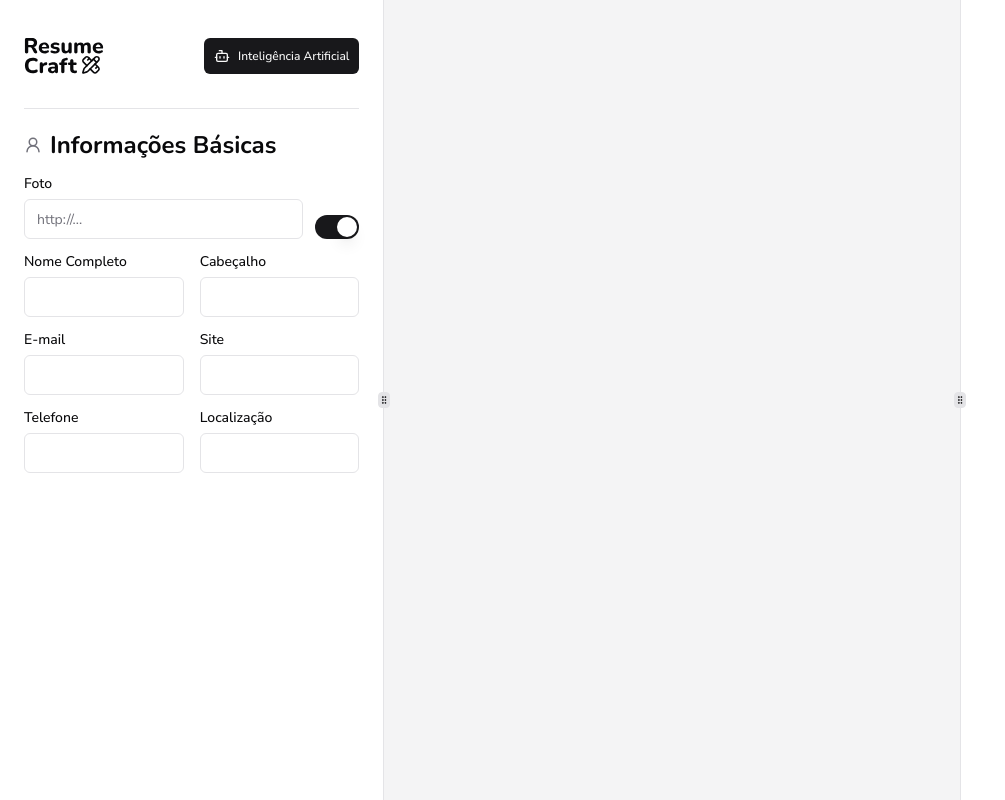
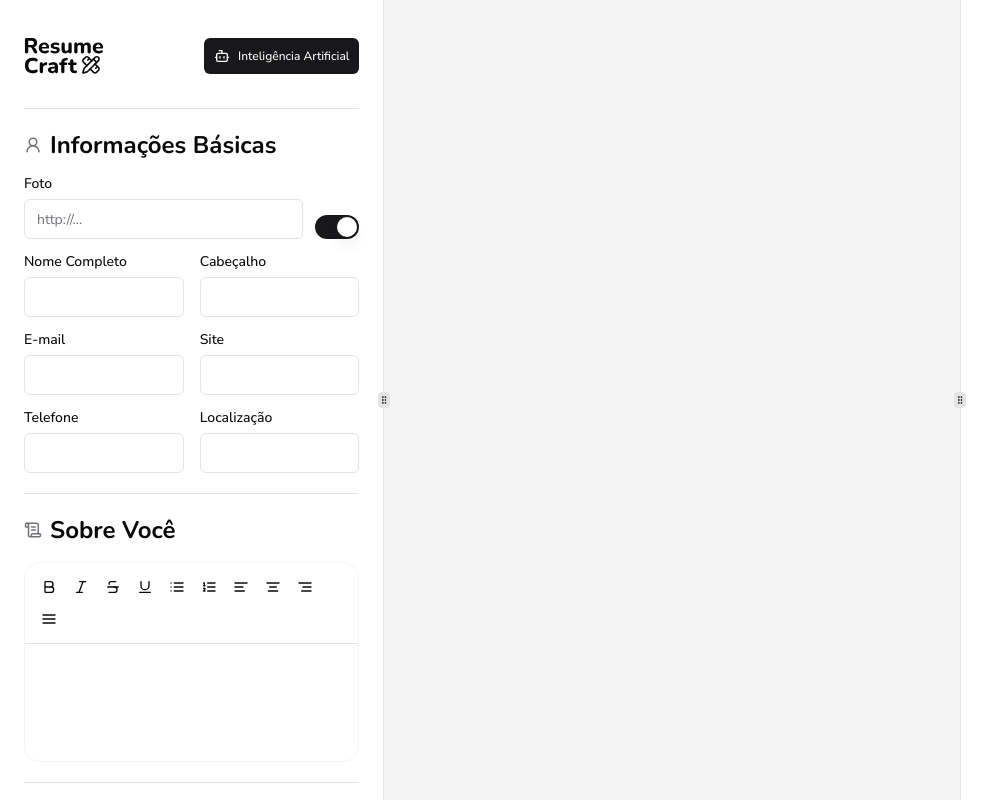
Before and after one commit to atiladelcanton/resume-craft, a Next.js app: page /dashboard/resumes/example in a window 1280 px wide. Shown: the whole page, without its empty margins (0-1005 px from the left). Built offline with nearby package versions, Linux system fonts and the light colour scheme.

Commit message:
Add tooltip and editor components; implement summary section in resume sidebar

```diff
--- a/package.json
+++ b/package.json
@@ -16,6 +16,12 @@
     "@radix-ui/react-separator": "^1.1.1",
     "@radix-ui/react-slot": "^1.1.1",
     "@radix-ui/react-switch": "^1.1.2",
+    "@radix-ui/react-tooltip": "^1.1.6",
+    "@tiptap/extension-text-align": "^2.10.4",
+    "@tiptap/extension-underline": "^2.10.4",
+    "@tiptap/pm": "^2.10.4",
+    "@tiptap/react": "^2.10.4",
+    "@tiptap/starter-kit": "^2.10.4",
     "class-variance-authority": "^0.7.1",
     "clsx": "^2.1.1",
     "lucide-react": "^0.469.0",
--- a/src/components/pages/dashboard/resume/infos-sidebar/index.tsx
+++ b/src/components/pages/dashboard/resume/infos-sidebar/index.tsx
@@ -3,6 +3,7 @@
 import { AiGenerationDropdown } from "./ai-generation-dropdown";
 import { Separator } from "@/components/ui/separator"
 import { BasicInfoSection } from "./sections/basic-info";
+import { SummarySection } from "./sections/summary";
 
 export const InfosSidebar = () => {
     return (
@@ -16,6 +17,9 @@
 
             <Separator className="my-5"/>
             <BasicInfoSection />
+            <Separator className="my-5"/>
+            <SummarySection />
+            <Separator className="my-5"/>
         </aside>
     );
 }
--- /dev/null
+++ b/src/components/pages/dashboard/resume/infos-sidebar/sections/summary.tsx
@@ -0,0 +1,24 @@
+
+import { ScrollText } from "lucide-react"
+import { SectionTitle } from "../section-title"
+import { Controller, useFormContext } from "react-hook-form"
+import { Editor } from "@/components/ui/editor";
+
+export const SummarySection = () => {
+    const { control } = useFormContext();
+    return (
+        <div>
+            <SectionTitle title="Sobre Você" icon={ScrollText} />
+
+            <Controller
+                control={control}
+                name="content.summary"
+                render={({ field }) => (
+                    <Editor  {...field} className="min-h-[200px] max-h-[200px] mt-4" />
+                )}
+            >
+
+            </Controller>
+        </div>
+    )
+}
--- /dev/null
+++ b/src/components/ui/editor/index.tsx
@@ -0,0 +1,58 @@
+'use client';
+import { useEditor, EditorContent } from '@tiptap/react'
+import StarterKit from '@tiptap/starter-kit'
+import TextAlign from '@tiptap/extension-text-align';
+import Underline from '@tiptap/extension-underline';
+import { cn } from '@/lib/utils';
+import { MenuBar } from './menu-bar';
+type EditorProps = {
+    value: string;
+    onChange?: (value: string) => void;
+    className?: string;
+}
+
+export const Editor = ({ value, onChange, className }: EditorProps) => {
+    const editor = useEditor({
+        extensions: [
+            StarterKit.configure({
+                bulletList: {
+                    HTMLAttributes: {
+                        class: "list-disc pl-4"
+                    }
+                },
+                orderedList: {
+                    HTMLAttributes: {
+                        class: "list-decimal pl-4"
+                    }
+                }
+            }),
+            Underline,
+            TextAlign.configure({
+                types: ["heading", "paragraph"]
+            }),
+        ],
+        content: value,
+        editorProps: {
+            attributes: {
+                class: "focus:outline-none h-full p-4"
+            }
+        },
+        onCreate({ editor }) {
+            onChange?.(editor.getHTML())
+        },
+        onUpdate({ editor }) {
+            onChange?.(editor.getHTML())
+        },
+        autofocus: false
+    });
+
+    return (
+        <div className={cn('bg-background border border-muted rounded-2xl w-full flex flex-col',
+            className)}>
+            <MenuBar editor={editor} />
+            <div className='h-full [&>div]:h-full flex flex-col overflow-y-auto'>
+                <EditorContent editor={editor} />
+            </div>
+        </div>
+    )
+}
--- /dev/null
+++ b/src/components/ui/editor/menu-bar.tsx
@@ -0,0 +1,98 @@
+"use client";
+
+import { Editor } from "@tiptap/react";
+import {
+    Italic,
+    Bold,
+    ListOrdered,
+    List,
+    Strikethrough,
+    Underline,
+    AlignLeft,
+    AlignJustify,
+    AlignCenter,
+    AlignRight,
+} from "lucide-react";
+import { Button } from "../button";
+import { Tooltip } from "../tooltip";
+
+type MenuBarProps = {
+    editor: Editor | null
+}
+
+export const MenuBar = ({ editor }: MenuBarProps) => {
+    if (!editor) return null;
+    const ACTIONS = [
+        {
+            label: "Negrito",
+            icon: Bold,
+            action: () => editor.chain().focus().toggleBold().run(),
+            active: editor.isActive("bold"),
+        },
+        {
+            label: "Itálico",
+            icon: Italic,
+            action: () => editor.chain().focus().toggleItalic().run(),
+            active: editor.isActive("italic"),
+        },
+        {
+            label: "Riscado",
+            icon: Strikethrough,
+            action: () => editor.chain().focus().toggleStrike().run(),
+            active: editor.isActive("strike"),
+        },
+        {
+            label: "Sublinhado",
+            icon: Underline,
+            action: () => editor.chain().focus().toggleUnderline().run(),
+            active: editor.isActive("underline"),
+        },
+        {
+            label: "Lista",
+            icon: List,
+            action: () => editor.chain().focus().toggleBulletList().run(),
+            active: editor.isActive("bulletList"),
+        },
+        {
+            label: "Lista ordenada",
+            icon: ListOrdered,
+            action: () => editor.chain().focus().toggleOrderedList().run(),
+            active: editor.isActive("orderedList"),
+        },
+        {
+            label: "Alinhar Esquerda",
+            icon: AlignLeft,
+            action: () => editor.chain().focus().setTextAlign("left").run(),
+            active: editor.isActive({ textAlign: "left" }),
+        },
+        {
+            label: "Alinhar Centro",
+            icon: AlignCenter,
+            action: () => editor.chain().focus().setTextAlign("center").run(),
+            active: editor.isActive({ textAlign: "center" }),
+        },
+        {
+            label: "Alinhar Direita",
+            icon: AlignRight,
+            action: () => editor.chain().focus().setTextAlign("right").run(),
+            active: editor.isActive({ textAlign: "right" }),
+        },
+        {
+            label: "Alinhar Justificado",
+            icon: AlignJustify,
+            action: () => editor.chain().focus().setTextAlign("justify").run(),
+            active: editor.isActive({ textAlign: "justify" }),
+        },
+    ];
+    return (
+        <div className="flex items-center border-b p-2 flex-wrap">
+            {ACTIONS.map((action) => (
+                <Tooltip key={action.label} content={action.label}>
+                    <Button onClick={action.action} variant="ghost" className="p-2 h-max " type="button">
+                        <action.icon className="h-4 w-4" />
+                    </Button>
+                </Tooltip>
+            ))}
+        </div>
+    )
+}
--- /dev/null
+++ b/src/components/ui/tooltip/index.tsx
@@ -0,0 +1,28 @@
+
+import {
+    Tooltip as TooltipRoot,
+    TooltipContent,
+    TooltipProvider,
+    TooltipTrigger,
+} from "./primitive"
+import { ReactNode } from "react"
+
+type TooltipProps = {
+    children: ReactNode;
+    content: string | number | ReactNode
+}
+
+export const Tooltip = ({ children, content }: TooltipProps) => {
+    return (
+        <TooltipProvider>
+            <TooltipRoot delayDuration={300}>
+                <TooltipTrigger asChild>
+                    {children}
+                </TooltipTrigger>
+                <TooltipContent>
+                    <p>{content}</p>
+                </TooltipContent>
+            </TooltipRoot>
+        </TooltipProvider>
+    )
+}
--- /dev/null
+++ b/src/components/ui/tooltip/primitive.tsx
@@ -0,0 +1,30 @@
+"use client"
+
+import * as React from "react"
+import * as TooltipPrimitive from "@radix-ui/react-tooltip"
+
+import { cn } from "@/lib/utils"
+
+const TooltipProvider = TooltipPrimitive.Provider
+
+const Tooltip = TooltipPrimitive.Root
+
+const TooltipTrigger = TooltipPrimitive.Trigger
+
+const TooltipContent = React.forwardRef<
+  React.ElementRef<typeof TooltipPrimitive.Content>,
+  React.ComponentPropsWithoutRef<typeof TooltipPrimitive.Content>
+>(({ className, sideOffset = 4, ...props }, ref) => (
+  <TooltipPrimitive.Content
+    ref={ref}
+    sideOffset={sideOffset}
+    className={cn(
+      "z-50 overflow-hidden rounded-md border bg-popover px-3 py-1.5 text-sm text-popover-foreground shadow-md animate-in fade-in-0 zoom-in-95 data-[state=closed]:animate-out data-[state=closed]:fade-out-0 data-[state=closed]:zoom-out-95 data-[side=bottom]:slide-in-from-top-2 data-[side=left]:slide-in-from-right-2 data-[side=right]:slide-in-from-left-2 data-[side=top]:slide-in-from-bottom-2",
+      className
+    )}
+    {...props}
+  />
+))
+TooltipContent.displayName = TooltipPrimitive.Content.displayName
+
+export { Tooltip, TooltipTrigger, TooltipContent, TooltipProvider }
```
Also changed, not shown: 1 other file (tests, documents, lock files or other folders).
